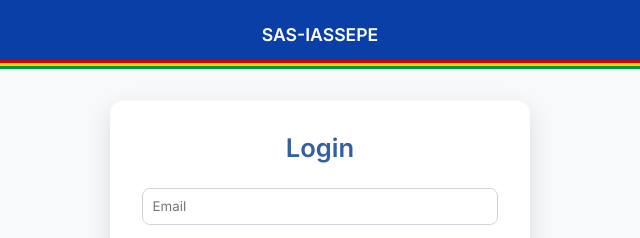
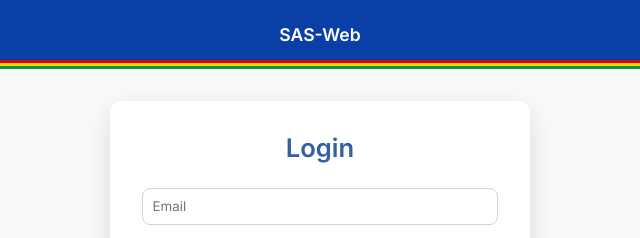
Before and after one commit to diegoframos81/Agenda-Web, a website: page public/admin.html in a window 1280 px wide. Shown: the top 238 px of the page, 320-960 px from the left. Drawn offline with Linux system fonts and the light colour scheme.

Commit message:
Change header link text from 'SAS-IASSEPE' to 'SAS-Web'

```diff
--- a/public/admin.html
+++ b/public/admin.html
@@ -13,7 +13,7 @@
   <link href="https://fonts.googleapis.com/css2?family=Inter:wght@400;600&display=swap" rel="stylesheet">
 </head>
 <body>
-  <header><a href="/">SAS-IASSEPE</a></header>
+  <header><a href="/">SAS-Web</a></header>
 
   <section id="loginSection" class="login-card">
     <h2>Login</h2>
```
